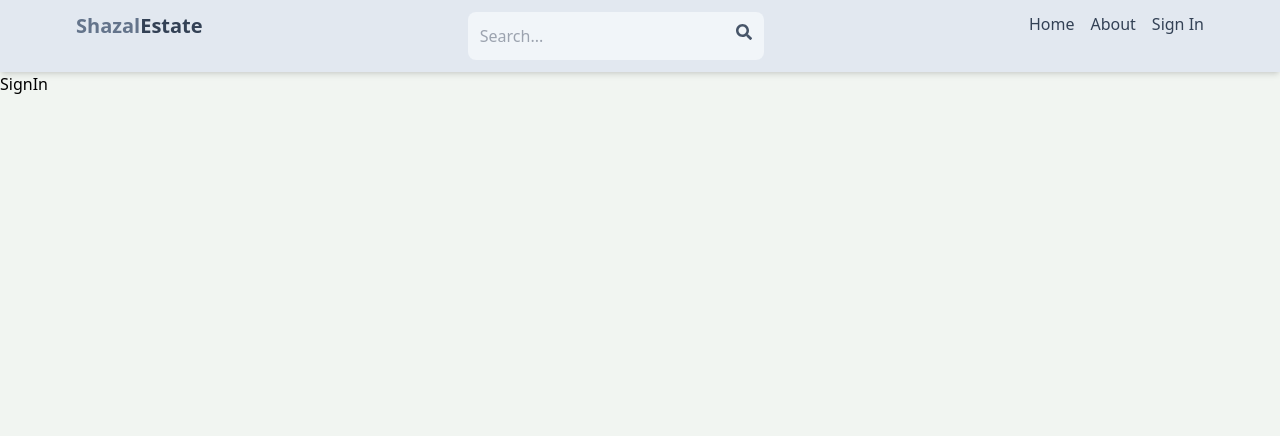
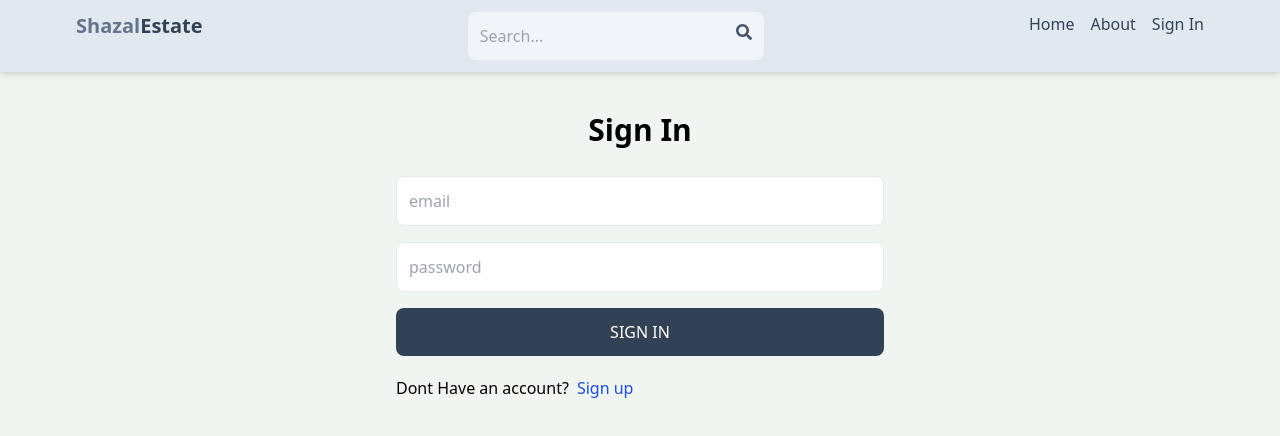
Before and after one commit to ShazalAnwar/Mern-estate, a React (Vite) app in the folder client/: page /sign-in in a window 1280 px wide. Shown: the top 436 px of the page. Built offline with nearby package versions, Linux system fonts and the light colour scheme.

Commit message:
complete sign in page functionality

```diff
--- a/client/src/pages/SignIn.jsx
+++ b/client/src/pages/SignIn.jsx
@@ -1,7 +1,75 @@
-import React from 'react'
+import React, { useState } from "react";
+import { Link,useNavigate } from "react-router-dom";
+
 
 export default function SignIn() {
+  const [formData, setFormData] = useState({});
+  const [error, setError] = useState(null);
+  const [loading, setLoading] = useState(false);
+  const navigate =useNavigate();
+  const handleChange = (e) => {
+    setFormData({
+      ...formData,
+      [e.target.id]: e.target.value,
+    });
+  };
+  const handleSubmit = async (e) =>{
+    e.preventDefault();
+    try {
+      setLoading(true);
+      const res = await fetch('/api/auth/signin',
+      {
+        method: 'POST',
+        headers:{
+          'Content-Type': 'application/json',
+        },
+        body: JSON.stringify(formData),
+      });
+      const data =await res.json();
+      if(data.success === false){
+        setLoading(false);
+        setError(data.message);
+        return;
+      }
+      setLoading(false);
+      setError(null);
+      navigate('/')
+    } catch (error) {
+      setLoading(false);
+      setError(error.message);
+    }
+  };
+
   return (
-    <div>SignIn</div>
-  )
+    <div className="p-3 max-w-lg mx-auto">
+      <h1 className="text-3xl text-center font-semibold my-7">Sign In</h1>
+      <form onSubmit={handleSubmit} className="flex flex-col gap-4">
+
+        <input
+          type="email"
+          placeholder="email"
+          className="border p-3 rounded-lg"
+          id="email"
+          onChange={handleChange}
+        />
+        <input
+          type="password"
+          placeholder="password"
+          className="border p-3 rounded-lg"
+          id="password"
+          onChange={handleChange}
+        />
+        <button disabled={loading} className="bg-slate-700 text-white  p-3 rounded-lg uppercase hover:opacity-80">
+          {loading ? 'Loading...' : 'Sign In'}
+        </button>
+      </form>
+      <div className="flex gap-2 mt-5">
+        <p>Dont Have an account?</p>
+        <Link to={"/sign-up"}>
+          <span className="text-blue-700 ">Sign up</span>
+        </Link>
+      </div>
+      {error && <p className="text-red-500 mt-5">{error}</p> }
+    </div>
+  );
 }
```
